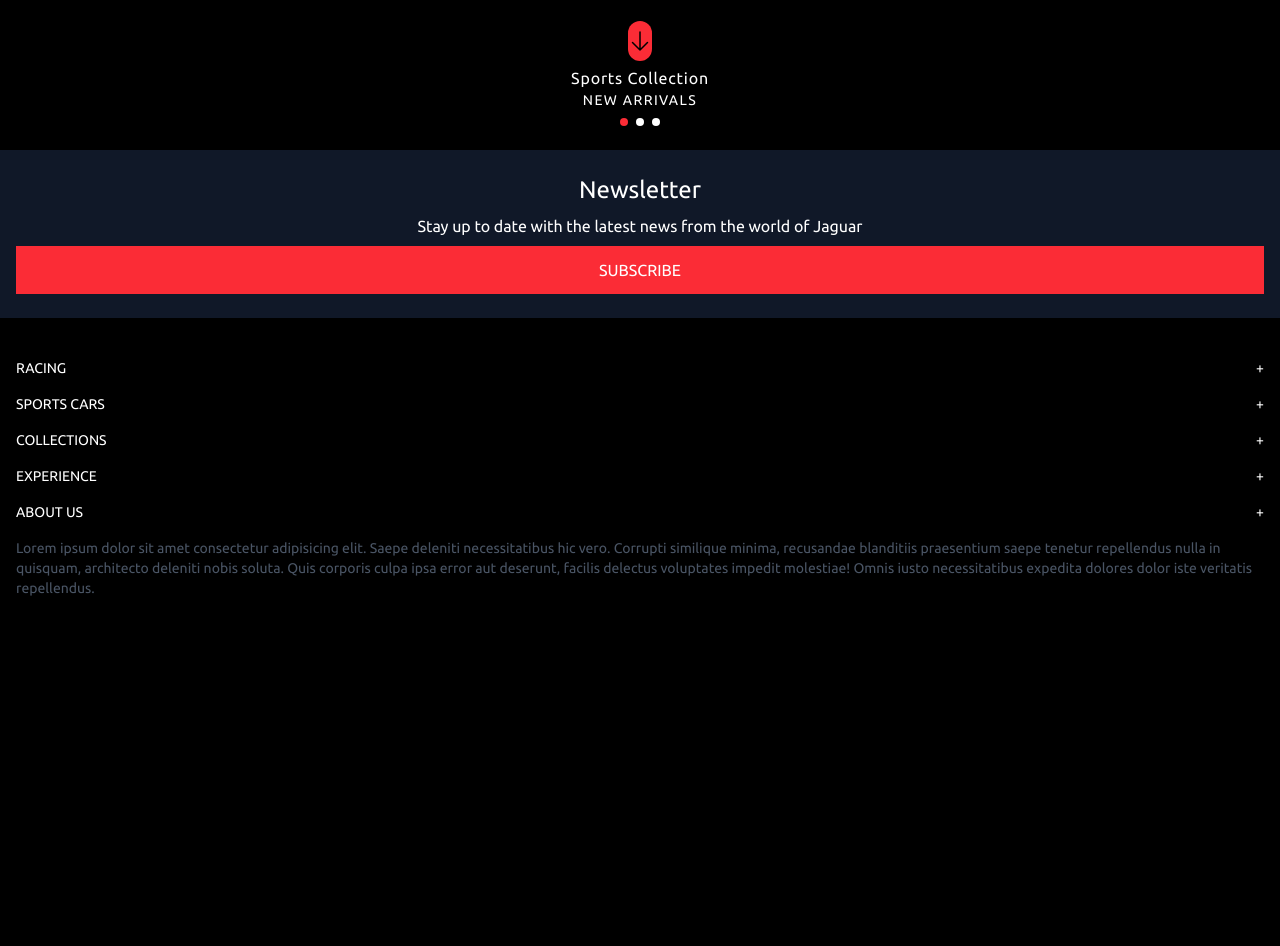
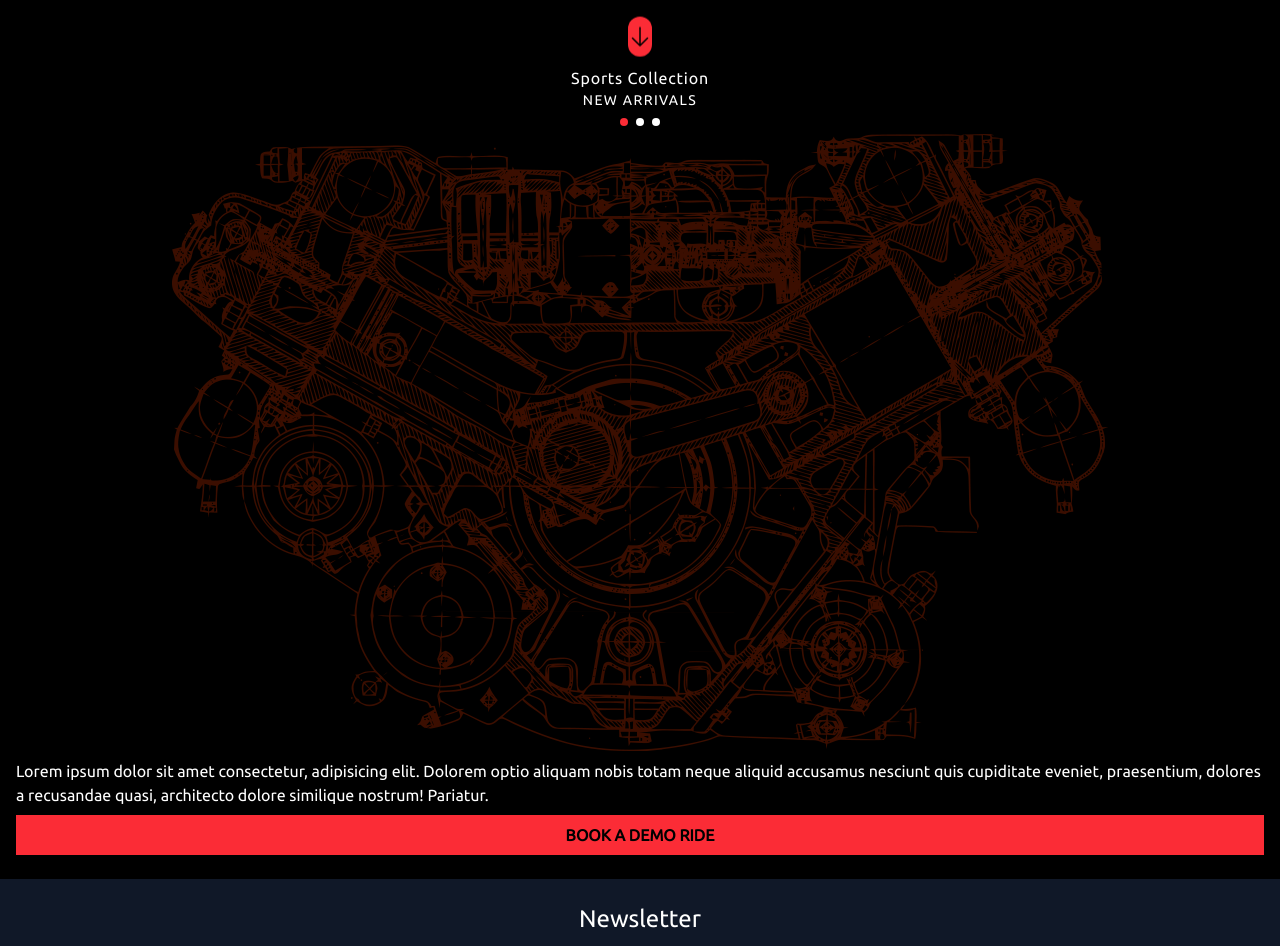
Before and after one commit to pacheko-ke/jaguar-motors, a React (Vite) app: page / in a window 1280 px wide. Shown: the part 720-1666 px from the top of the page. Before the commit the page ends 1342 px from the top, so only its background shows below. Built offline with nearby package versions, Linux system fonts and the light colour scheme.

Commit message:
add spec section

```diff
--- a/src/App.jsx
+++ b/src/App.jsx
@@ -4,6 +4,7 @@ import AnimatedScroll from './components/AnimatedScroll'
 import Discover from './components/Discover'
 import Newsletter from './components/Newsletter'
 import Footer from './components/Footer'
+import Spec from './components/Spec'
 function App() {
 
 
@@ -13,8 +14,9 @@ function App() {
     <Hero/>
     <AnimatedScroll/>
     <Discover/>
+    <Spec/>
     <Newsletter/>
-    <Footer/>+
+    <Footer/>
     </>
   )
 }
--- /dev/null
+++ b/src/components/Spec.jsx
@@ -0,0 +1,12 @@
+import React from 'react'
+import Engine from "../assets/engine.png"
+
+export default function () {
+  return (
+    <div className='flex flex-col items-center text-white px-4 mt-2 gap-2'>
+        <img src={Engine} alt="enginwimage" className='size-3/4'/>
+        <p>Lorem ipsum dolor sit amet consectetur, adipisicing elit. Dolorem optio aliquam nobis totam neque aliquid accusamus nesciunt quis cupiditate eveniet, praesentium, dolores a recusandae quasi, architecto dolore similique nostrum! Pariatur.</p>
+        <button className='bg-red-500 w-full py-2 text-black font-bold'>BOOK A DEMO RIDE</button>
+    </div>
+  )
+}
```
Also changed, not shown: src/assets/engine.png (added).
